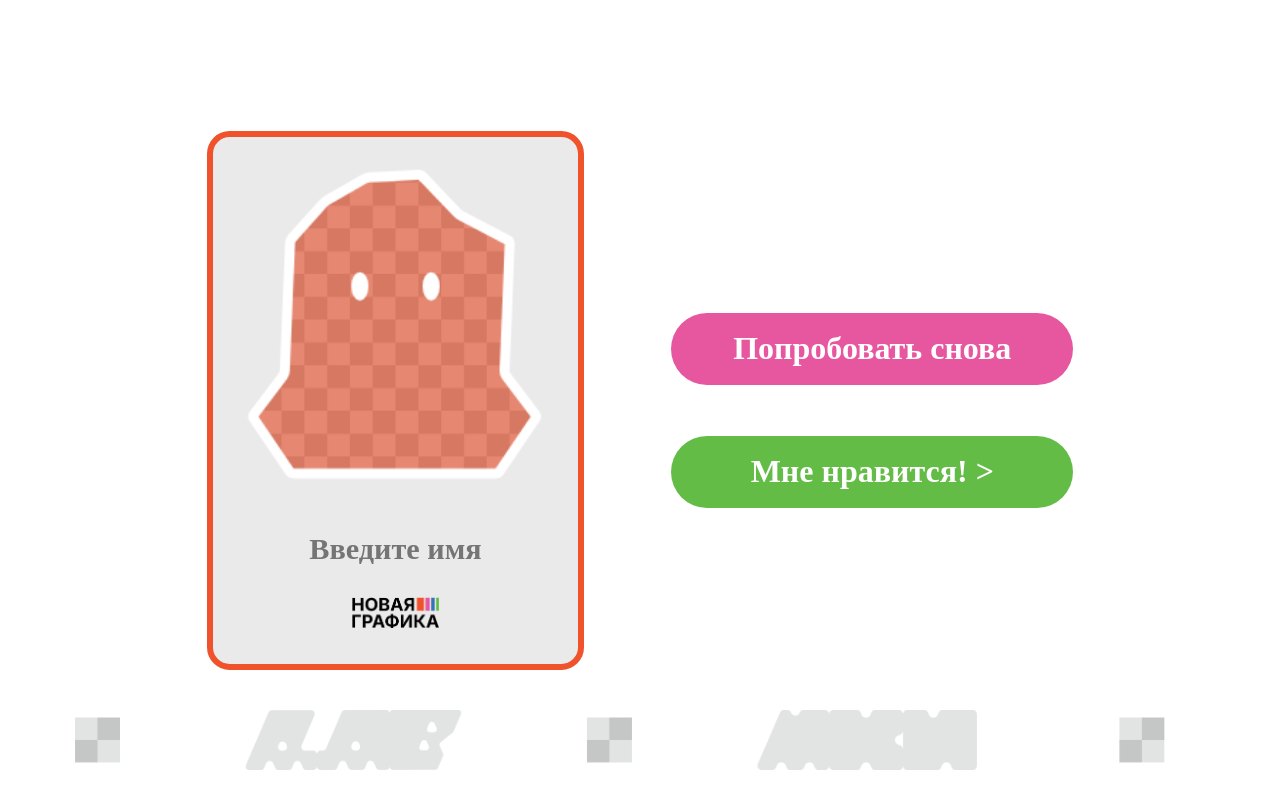
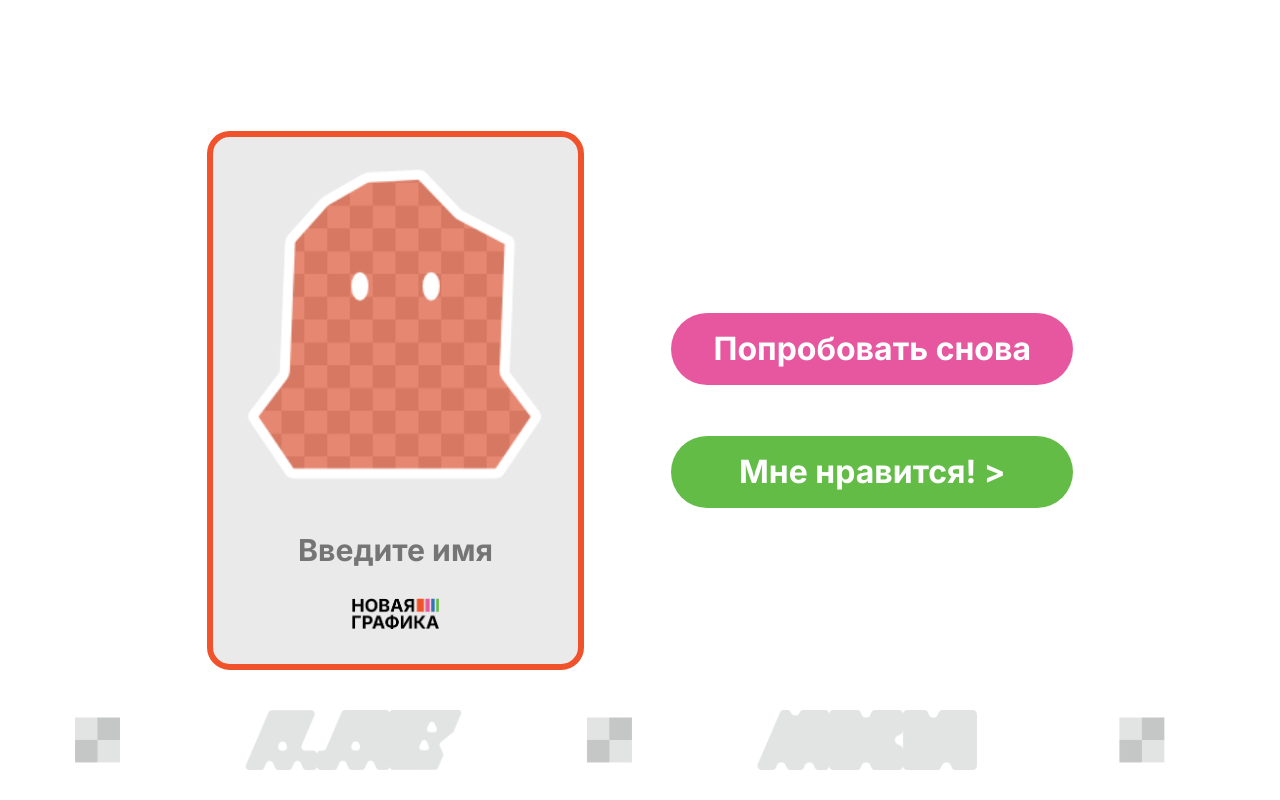
Before and after one commit to Artorius81/anim, a plain HTML site: page index.html in a window 1280 px wide. Drawn offline with Linux system fonts and the light colour scheme.

Commit message:
Update style.css

```diff
--- a/style.css
+++ b/style.css
@@ -1,9 +1,6 @@
 :root {
-  font-family: Inter, sans-serif;
-  font-feature-settings: 'liga' 1, 'calt' 1; /* fix for Chrome */
-}
-@supports (font-variation-settings: normal) {
-  :root { font-family: InterVariable, sans-serif; }
+  font-family: 'Inter', sans-serif;
+  font-weight: 700;
 }
 
 body {
@@ -64,8 +61,8 @@ body {
   text-align: center;
   color: #000;
   background-color: #EAEAEA;
-  font-family: "InterVariable";
-  font-weight: bold;
+  font-family: 'Inter', sans-serif;
+  font-weight: 700;
 }
 
 .marquee-container {
@@ -97,8 +94,8 @@ body {
   height: 72px;
   margin-top: 20px;
   padding: 10px 20px;
-  font-family: "InterVariable";
-  font-weight: bold;
+  font-family: 'Inter', sans-serif;
+  font-weight: 700;
   font-size: 32px;
   border-radius: 56px;
   background-color: #E7579F;
@@ -117,8 +114,8 @@ body {
   height: 72px;
   margin-top: 20px;
   padding: 10px 20px;
-  font-family: "InterVariable";
-  font-weight: bold;
+  font-family: 'Inter', sans-serif;
+  font-weight: 700;
   font-size: 32px;
   border-radius: 56px;
   background-color: #63BC46;
```
